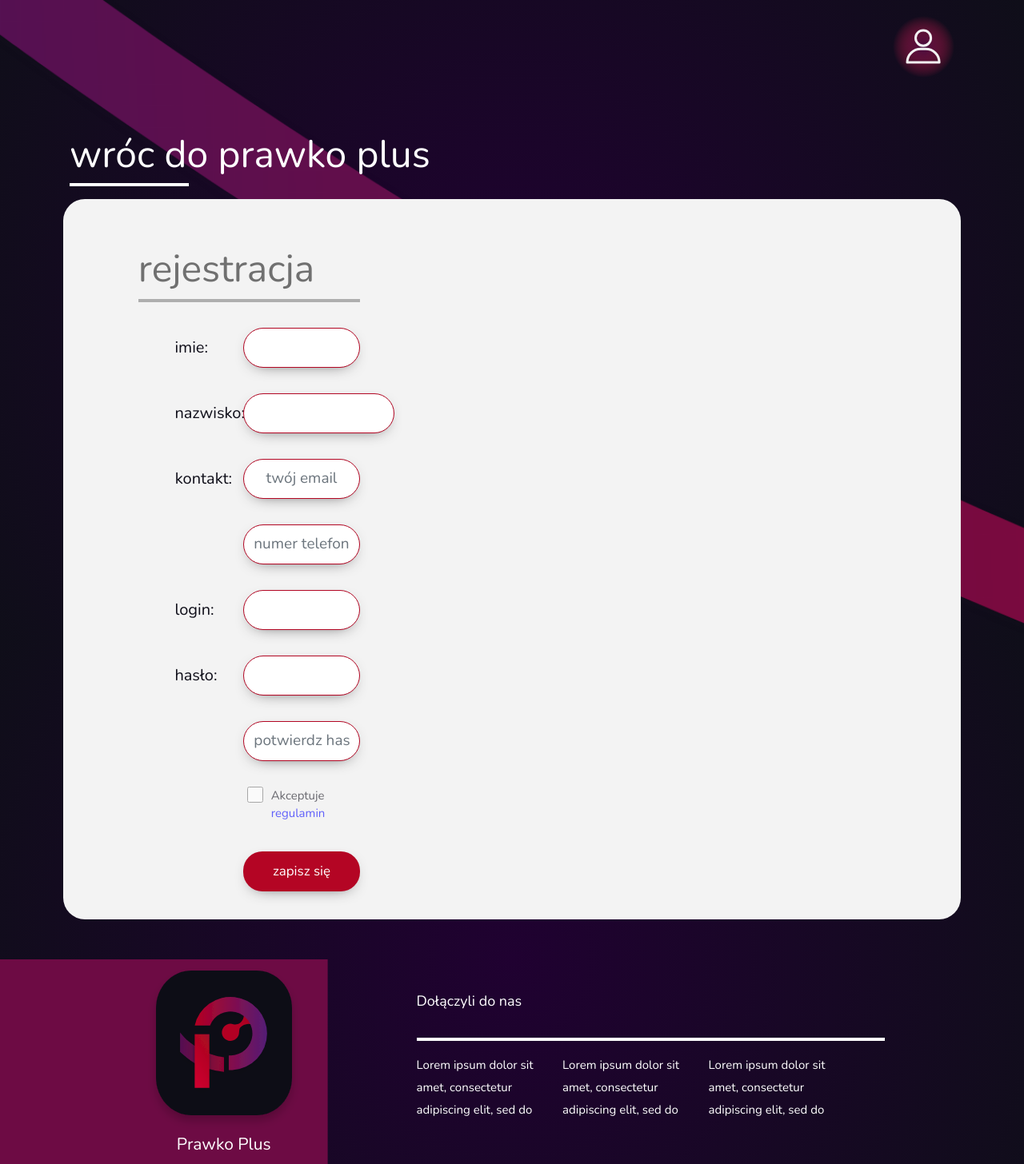
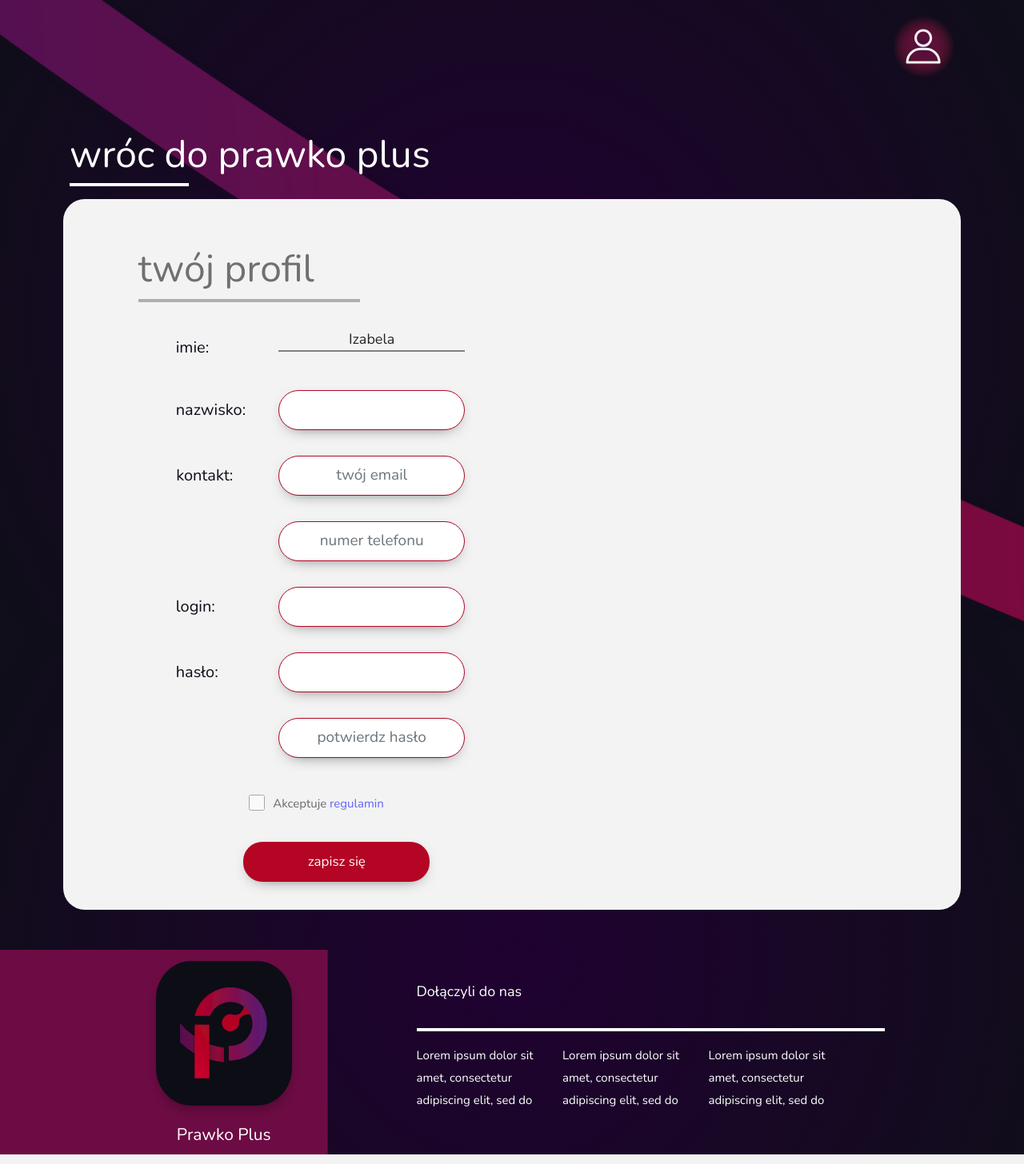
Before and after one commit to BrandNewBrand/prawkoplus, a PHP site: page /twoj-profil.php in a window 1280 px wide. Shown: the whole page at 80% size. Run offline with PHP 8.4, Linux system fonts and the light colour scheme; some libraries are stand-ins or nearby versions.

Commit message:
zmiana p

```diff
--- a/style.css
+++ b/style.css
@@ -160,7 +160,7 @@ input.search-bar-text-2 {
 h1 { font-size: 70px; }
 h3 { font-size: 48px; }
 h4 { font-size: 32px; }
-p { font-size: 28px; line-height: 48px; }
+p { font-size: 18px; line-height: 48px; }
 .f24 { font-size: 24px; }
 .f20 { font-size: 20px; }
 .f26 { font-size: 26px; }
@@ -677,7 +677,7 @@ footer.container-fluid > .row {
     .about { margin-top: 40px !important; }
     .join { margin-top: 450px !important; }
     .contact { margin-top: 550px !important; }
-    p { font-size: 22px !important; }
+    p { font-size: 18px !important; }
 }
 
 @media (max-width: 3500px) {
@@ -685,7 +685,7 @@ footer.container-fluid > .row {
     h1 { font-size: 58px; }
     /* h3 { font-size: 44px; } */
     h4 { font-size: 26px; }
-    p { font-size: 22px; line-height: 41px; }
+    p { font-size: 18px; line-height: 41px; }
     .f24 { font-size: 20px; }
     .f20 { font-size: 18px; }
     .wrapper {
@@ -761,7 +761,7 @@ footer.container-fluid > .row {
     h1 { font-size: 46px; }
     h3 { font-size: 36px; }
     h4 { font-size: 22px; }
-    p { font-size: 20px; line-height: 35px; }
+    p { font-size: 18px; line-height: 35px; }
     .f24 { font-size: 18px; }
     .f20 { font-size: 16px; }
     .search { margin-top: 50px; }
@@ -837,7 +837,7 @@ footer.container-fluid > .row {
     h1 { font-size: 24px; line-height: 35px;}
     h3 { font-size: 24px; }
     h4 { font-size: 18px; }
-    p { font-size: 14px; line-height: 28px !important; }
+    p { font-size: 18px; line-height: 28px !important; }
     .f24 { font-size: 14px; }
     .f20 { font-size: 16px; }
     .f36 { font-size: 24px; }
--- a/twoj-profil.php
+++ b/twoj-profil.php
@@ -41,7 +41,7 @@ session_start();
 
               <div class="row text-left">
                 <div class=" col-md-7 offset-md-1">
-                  <h1 class="grey-header " >rejestracja</h1>
+                  <h1 class="grey-header " >twój profil</h1>
                   <hr style="border-color:#AEAEAE;margin-top:0;">
                 </div>
 
@@ -49,80 +49,80 @@ session_start();
 
 
 
-                <form class="" action="index.html" method="post">
+
 
                   <div class="row pt-3 ">
-                    <div class="col-lg-2 offset-lg-2 offset-1 pt-3 " >
+                    <div class="col-lg-3 offset-lg-2 offset-1 pt-3 " >
                       <p class=" form-label">imie:</p>
                     </div>
-                    <div class="col-lg-4   form-group offset-1 offset-lg-0 col-10">
-                      <input type="text"  name="name" class="form-control w-100  text-center" id="name" placeholder="" required>
+                    <div class="col-lg-6   form-group offset-1 offset-lg-0 col-10 text-center">
+                      <p style="border-bottom:2px solid grey;">Izabela</p>
                     </div>
 
                   </div>
 
                   <div class="row pt-3">
-                    <div class="col-lg-2 offset-lg-2 offset-1 pt-lg-3" >
+                    <div class="col-lg-3 offset-lg-2 offset-1 pt-lg-3" >
                       <p class="form-label">nazwisko:</p>
                     </div>
-                    <div class="col-lg-5   form-group offset-1 offset-lg-0 col-10">
+                    <div class="col-lg-6   form-group offset-1 offset-lg-0 col-10">
                       <input type="text"  name="surname" class="form-control w-100  text-center" id="forname" placeholder="" required>
                     </div>
 
                   </div>
 
                   <div class="row pt-3">
-                    <div class="col-lg-2 offset-lg-2 offset-1 pt-lg-3 pr-0" >
+                    <div class="col-lg-3 offset-lg-2 offset-1 pt-lg-3 pr-0" >
                       <p class="form-label">kontakt:</p>
                     </div>
-                    <div class="col-lg-4   form-group offset-1 offset-lg-0 col-10">
+                    <div class="col-lg-6   form-group offset-1 offset-lg-0 col-10">
                       <input type="email"  name="email" class="form-control w-100  text-center" id="poczta" placeholder="twój email" required>
                     </div>
 
                   </div>
 
                   <div class="row pt-3">
-                    <div class="offset-4" >
+                    <div class="offset-5" >
 
                     </div>
-                    <div class="col-lg-4   form-group offset-1 offset-lg-0 col-10">
+                    <div class="col-lg-6   form-group offset-1 offset-lg-0 col-10">
                       <input type="tel"  name="tel" class="form-control w-100  text-center  " id="tel" placeholder="numer telefonu">
                     </div>
 
                   </div>
 
                   <div class="row pt-3">
-                    <div class="col-lg-2 offset-lg-2 offset-1 pt-lg-3" >
+                    <div class="col-lg-3 offset-lg-2 offset-1 pt-lg-3" >
                       <p class="form-label">login:</p>
                     </div>
-                    <div class="col-lg-4   form-group offset-1 offset-lg-0 col-10">
+                    <div class="col-lg-6   form-group offset-1 offset-lg-0 col-10">
                       <input type="login"  name="login" class="form-control w-100  text-center" id="login" required>
                     </div>
 
                   </div>
 
                   <div class="row pt-3">
-                    <div class="col-lg-2 offset-lg-2 offset-1 pt-lg-3" >
+                    <div class="col-lg-3 offset-lg-2 offset-1 pt-lg-3" >
                       <p class="form-label">hasło:</p>
                     </div>
-                    <div class="col-lg-4   form-group offset-1 offset-lg-0 col-10">
+                    <div class="col-lg-6   form-group offset-1 offset-lg-0 col-10">
                       <input type="password" name="haslo" class="form-control w-100  text-center" id="haslo" value="" placeholder="" required>
                     </div>
 
                   </div>
 
                   <div class="row pt-3">
-                    <div class="offset-4" >
+                    <div class="offset-5" >
 
                     </div>
-                    <div class="col-lg-4   form-group offset-1 offset-lg-0 col-10">
+                    <div class="col-lg-6   form-group offset-1 offset-lg-0 col-10">
                         <input type="password" name="haslo2" class="form-control w-100  text-center" id="haslo2" value="" placeholder="potwierdz hasło" required>
                     </div>
 
                   </div>
 
                   <div class="row pt-3">
-                    <div class="col-lg-4 offset-lg-4 offset-1 col-10">
+                    <div class="col-lg-6 offset-lg-4 offset-1 col-10">
 
 
                       <div class="form-group form-check" style="margin-left:3%;">
@@ -143,7 +143,6 @@ session_start();
 
                   </div>
 
-                </form>
 
                 </div>
 
```
Also changed, not shown: index.php (+7 -7 lines), .DoZrobienia.txt.
